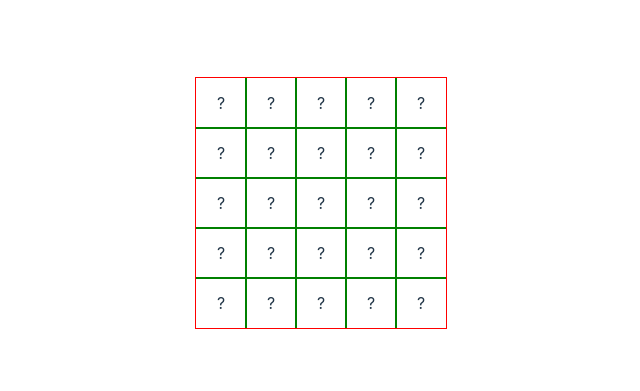
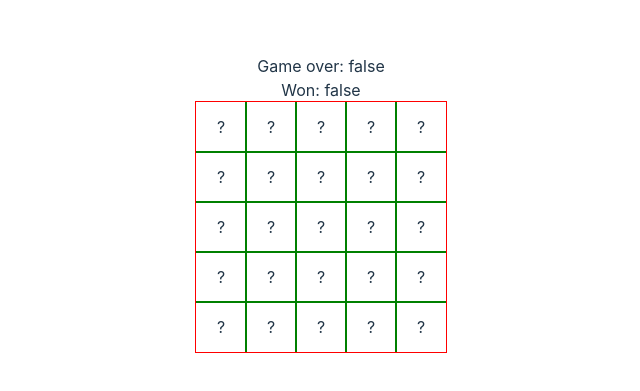
Before and after one commit to johnschatner/react-minesweeper, a React (Vite) app: page / in a window 1280 px wide. Shown: the part 197-588 px from the top of the page, without its empty margins (319-959 px from the left). Built offline with nearby package versions, Linux system fonts and the light colour scheme.

Commit message:
Add working prototype

```diff
--- a/src/components/Board.jsx
+++ b/src/components/Board.jsx
@@ -1,4 +1,5 @@
 import React from "react";
+import { useState } from "react";
 import "./Board.css";
 
 // Components
@@ -9,14 +10,51 @@ class Board extends React.Component {
   constructor(props) {
     super(props);
     this.handleCellCallback = this.handleCellCallback.bind(this);
-    this.board = createBoard(25, 7);
+    this.state = {
+      gameOver: false,
+      hasWon: false,
+      boardSize: 25,
+      mines: 2,
+    };
+    this.board = createBoard(this.state.boardSize, this.state.mines);
   }
 
   handleCellCallback(data) {
-    console.log("handleCellCallback", data.cell);
+    console.log("board", this.board);
+    console.log("handleCellCallback", data.cell, data.event);
     const gameCell = data.cell;
+    gameCell.visible = true; // Show the cell
 
-    gameCell.visible = true; // Show the cell
+    // Check if we clicked on a mine!
+    if (gameCell.hasMine) {
+      console.log("Game over!");
+      this.setState({ gameOver: true }); // Game over!
+    }
+    // We haven't lost
+    else {
+      // We also want to show neighbouring cells without mines!
+
+      // Let's see if we have won!
+      let visible = []; // Check if the visible cells are equal to the winnable number
+      const winnableNumber = this.state.boardSize - this.state.mines; // The winnable number is boardSize - mines
+
+      // iterate over the board state on each click
+      for (let i = 0; this.board.length > i; i++) {
+        let cell = {
+          index: this.board[i].index,
+          hasMine: this.board[i].hasMine,
+          visible: this.board[i].visible,
+        };
+        if (!cell.hasMine && cell.visible) {
+          visible.push(true);
+        }
+      }
+      // Check if we have clicked on every cell that doesn't contain a mine (should equal the winnableNumber)
+      if (visible.length === winnableNumber) {
+        // We have won!
+        this.setState({ gameOver: false, hasWon: true });
+      }
+    }
   }
 
   render() {
@@ -26,7 +64,22 @@ class Board extends React.Component {
         <Cell key={index} cell={cell} onCellClick={this.handleCellCallback} />
       );
     });
-    return <div className="board">{cells}</div>;
+    return (
+      <div>
+        <span>Game over: {this.state.gameOver.toString()}</span>
+        <br></br>
+        <span>Won: {this.state.hasWon.toString()}</span>
+        <div
+          style={{
+            pointerEvents:
+              this.state.gameOver || this.state.hasWon ? "none" : "auto",
+          }}
+          className="board"
+        >
+          {cells}
+        </div>
+      </div>
+    );
   }
 }
 
```
